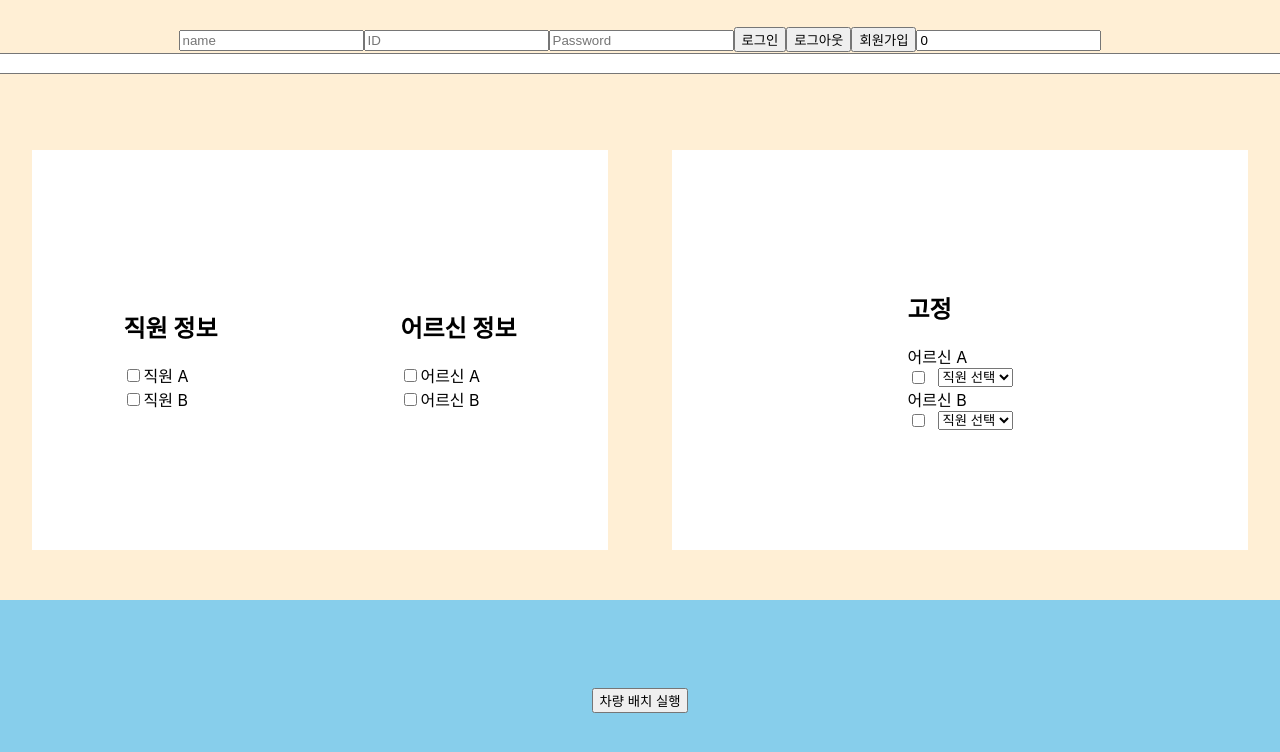
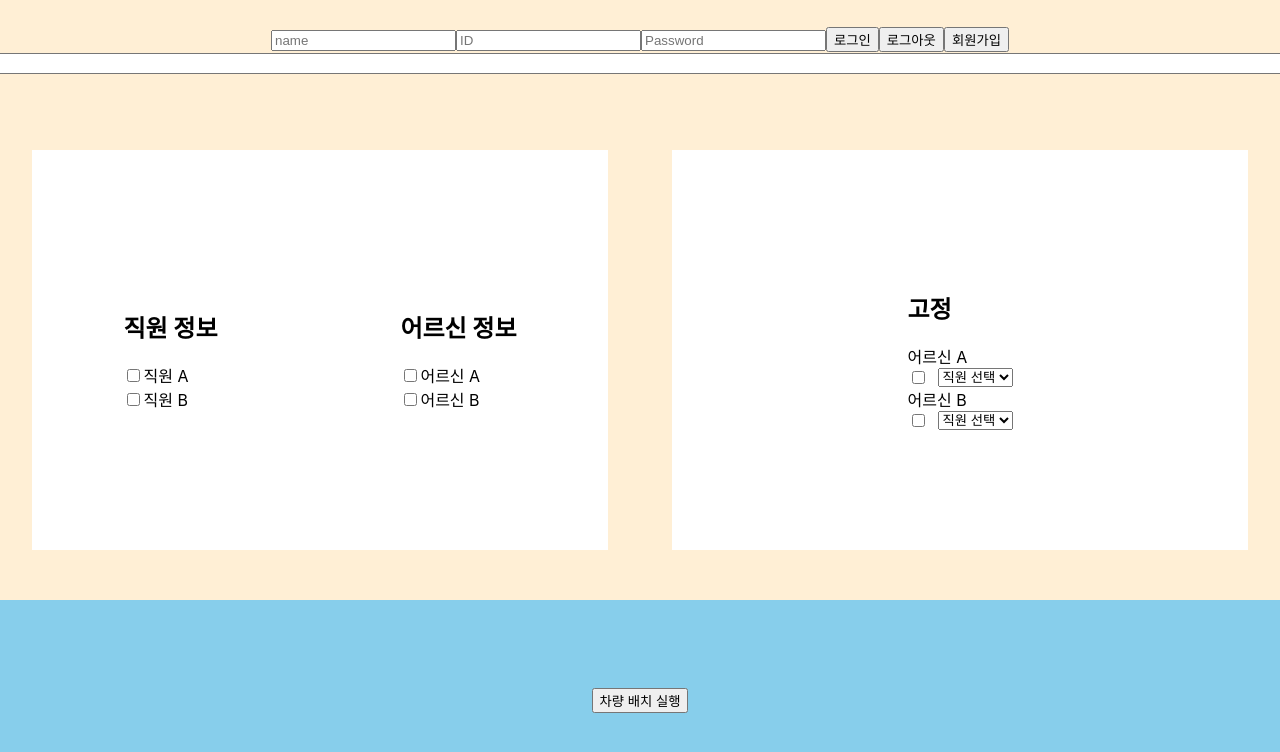
Before and after one commit to silverithm/frontend, a React (Create React App) app: page / in a window 1280 px wide. Shown: the top 752 px of the page. Built offline with nearby package versions, Linux system fonts and the light colour scheme.

Commit message:
refactor(Header): delete jwtExpireTime

```diff
--- a/src/components/Header.js
+++ b/src/components/Header.js
@@ -101,12 +101,6 @@ function Header() {
         <button onClick={handleSignin}>로그인</button>
         <button onClick={handleLogout}>로그아웃</button>
         <button onClick={handleSignup}>회원가입</button>
-        <input
-          type="jwt-expired-time"
-          placeholder="JwtExpiredTime"
-          value={jwtExpiredTime}
-          onChange={(e) => setJwtExpiredTime(e.target.value)}
-        />
       </div>
 
       <div>
```
